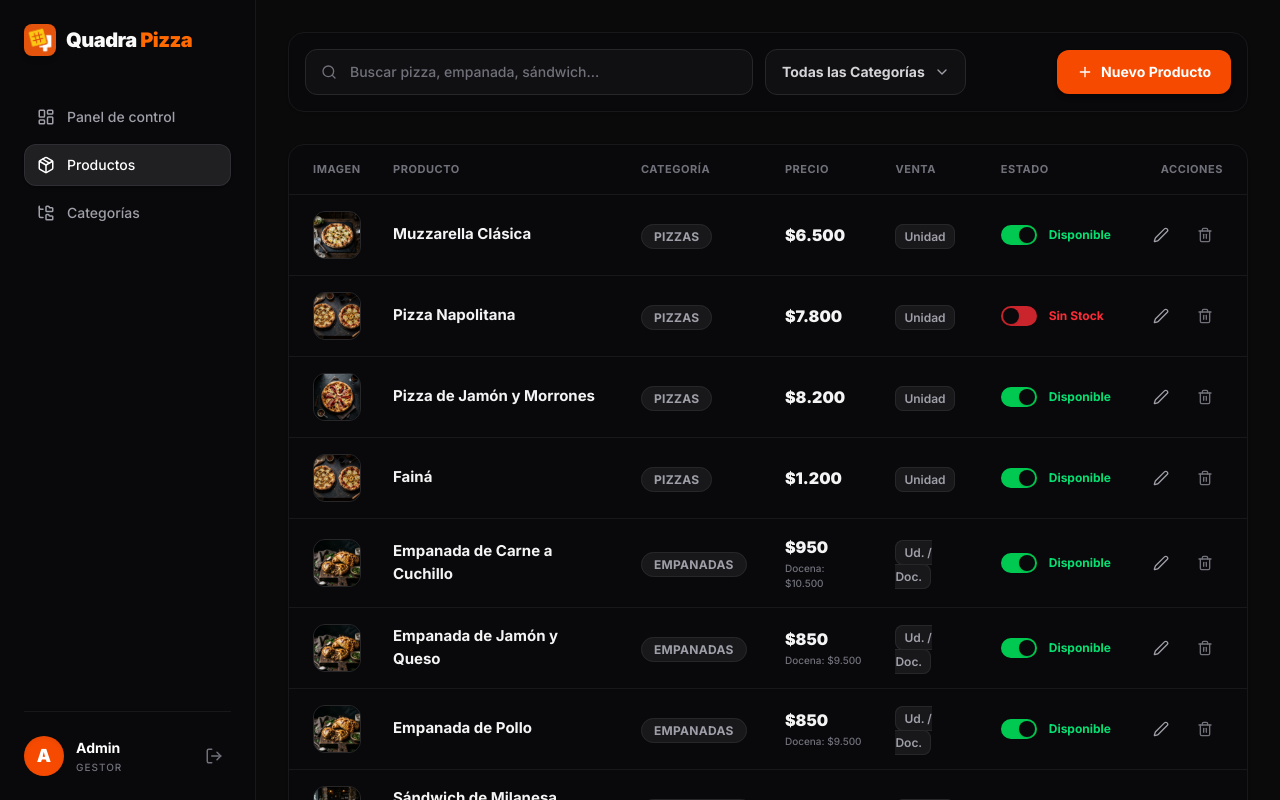
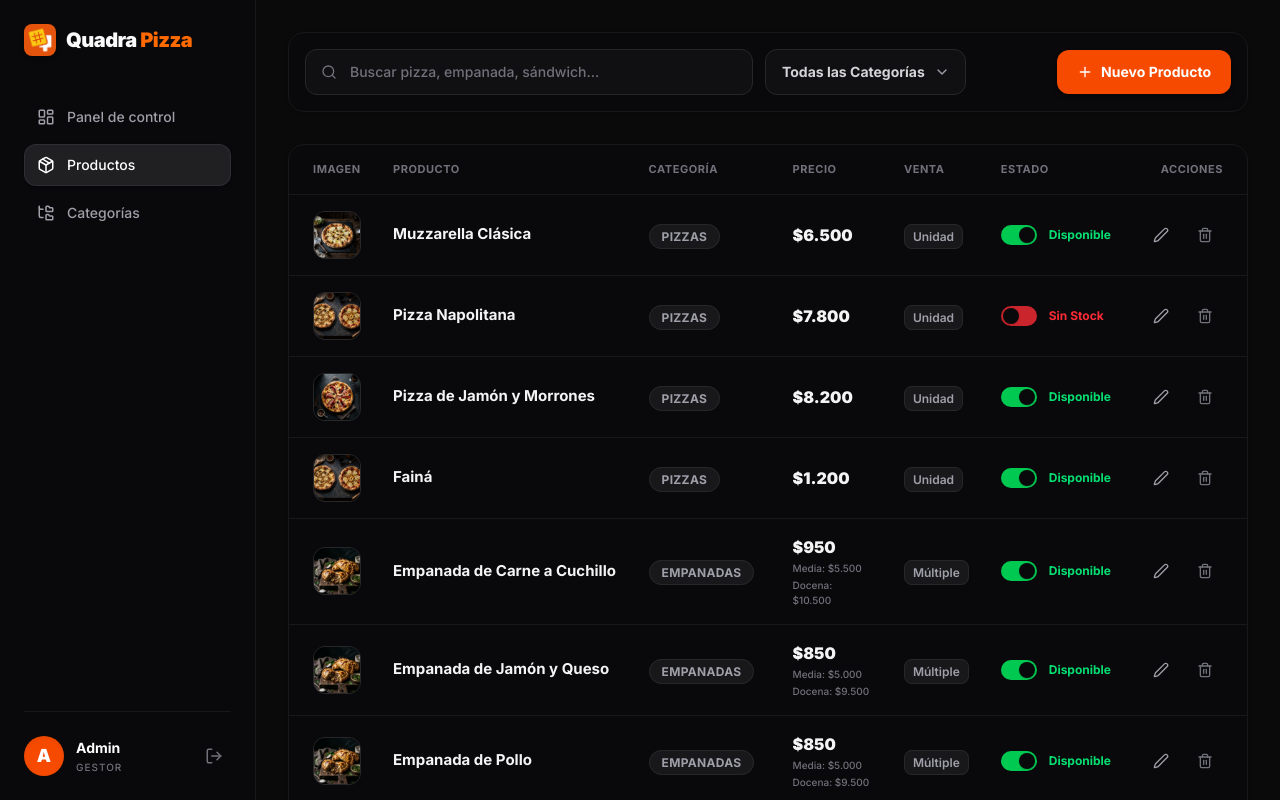
Before and after one commit to futurizatechar-hash/web-ventas-rotiseria, a Next.js app: page /admin/productos in a window 1280 px wide. Built offline with nearby package versions, Linux system fonts and the light colour scheme.

Commit message:
feat: add half dozen pricing and beverage mock images

```diff
--- a/src/app/admin/productos/page.tsx
+++ b/src/app/admin/productos/page.tsx
@@ -153,12 +153,13 @@ export default function ProductosPage() {
                         <div className="flex flex-col">
                           {p.isOffer && <span className="text-[10px] text-zinc-500 line-through font-semibold leading-none mb-0.5">{p.oldPrice}</span>}
                           <span className={`font-black ${p.isOffer ? 'text-orange-500' : 'text-zinc-100'}`}>{p.price}</span>
+                          {p.pricePerHalfDozen && <span className="text-[10px] text-zinc-500 font-medium mt-0.5">Media: {p.pricePerHalfDozen}</span>}
                           {p.pricePerDozen && <span className="text-[10px] text-zinc-500 font-medium mt-0.5">Docena: {p.pricePerDozen}</span>}
                         </div>
                       </td>
                       <td className="sm:p-4 hidden sm:table-cell">
                         <span className="text-xs font-semibold bg-zinc-900 px-2 py-1 rounded-lg border border-zinc-800 text-zinc-400 capitalize">
-                          {p.saleType === 'combo' ? 'Ud. / Doc.' : p.saleType}
+                          {p.saleType === 'combo' ? 'Múltiple' : p.saleType}
                         </span>
                       </td>
                       <td className="sm:p-4 mt-3 sm:mt-0">
@@ -343,19 +344,19 @@ export default function ProductosPage() {
                         onClick={() => setSaleType(type)}
                         className={`flex-1 text-xs font-bold py-2.5 rounded-lg transition capitalize ${saleType === type ? 'bg-zinc-950 text-white shadow-sm border border-zinc-800' : 'text-zinc-400 hover:text-white'}`}
                       >
-                        {type === 'combo' ? 'Ud. + Doc.' : type.charAt(0).toUpperCase() + type.slice(1)}
+                        {type === 'combo' ? 'Múltiple' : type.charAt(0).toUpperCase() + type.slice(1)}
                       </button>
                     ))}
                   </div>
                   <p className="text-[11px] text-zinc-500 mt-1.5 leading-tight">
                     {saleType === 'unidad' && '↳ El cliente pide por unidad. Ej: 1 pizza, 2 sándwiches.'}
                     {saleType === 'docena' && '↳ El cliente pide por docena. Ej: 1 docena de empanadas.'}
-                    {saleType === 'combo' && '↳ El cliente puede elegir pedir por unidad O por docena.'}
+                    {saleType === 'combo' && '↳ El cliente puede elegir unidad, media docena o docena.'}
                   </p>
                 </div>
 
                 {/* Precios */}
-                <div className={`grid gap-4 ${saleType === 'combo' ? 'grid-cols-2' : 'grid-cols-1'}`}>
+                <div className={`grid gap-4 ${saleType === 'combo' ? 'grid-cols-1 sm:grid-cols-3' : 'grid-cols-1'}`}>
                   <div>
                     <label className="block text-sm font-bold mb-1.5 text-zinc-400">
                       {saleType === 'docena' ? 'Precio por Docena' : 'Precio por Unidad'}
@@ -366,14 +367,22 @@ export default function ProductosPage() {
                     </div>
                   </div>
                   {saleType === 'combo' && (
-                    <div>
-                      <label className="block text-sm font-bold mb-1.5 text-zinc-400">Precio por Docena</label>
-                      <div className="relative">
-                        <span className="absolute left-4 top-1/2 -translate-y-1/2 text-zinc-400 font-bold text-sm">$</span>
-                        <input type="text" className="w-full bg-zinc-900/50 border border-zinc-800 rounded-xl pl-8 pr-4 py-3 outline-none focus:border-transparent focus:ring-2 focus:ring-orange-500 transition text-sm font-medium text-zinc-100 placeholder:text-zinc-500" placeholder="0" />
+                    <>
+                      <div>
+                        <label className="block text-sm font-bold mb-1.5 text-zinc-400">Media Docena</label>
+                        <div className="relative">
+                          <span className="absolute left-4 top-1/2 -translate-y-1/2 text-zinc-400 font-bold text-sm">$</span>
+                          <input type="text" className="w-full bg-zinc-900/50 border border-zinc-800 rounded-xl pl-8 pr-4 py-3 outline-none focus:border-transparent focus:ring-2 focus:ring-orange-500 transition text-sm font-medium text-zinc-100 placeholder:text-zinc-500" placeholder="0" />
+                        </div>
                       </div>
-                      <p className="text-[11px] text-zinc-500 mt-1.5">Precio especial al pedir docena.</p>
-                    </div>
+                      <div>
+                        <label className="block text-sm font-bold mb-1.5 text-zinc-400">Docena</label>
+                        <div className="relative">
+                          <span className="absolute left-4 top-1/2 -translate-y-1/2 text-zinc-400 font-bold text-sm">$</span>
+                          <input type="text" className="w-full bg-zinc-900/50 border border-zinc-800 rounded-xl pl-8 pr-4 py-3 outline-none focus:border-transparent focus:ring-2 focus:ring-orange-500 transition text-sm font-medium text-zinc-100 placeholder:text-zinc-500" placeholder="0" />
+                        </div>
+                      </div>
+                    </>
                   )}
                 </div>
 
--- a/src/context/ProductsContext.tsx
+++ b/src/context/ProductsContext.tsx
@@ -8,13 +8,14 @@ export type Product = {
   description?: string;
   price: string;           // Precio principal (unidad o precio base)
   oldPrice?: string;       // Precio anterior tachado (cuando es oferta)
+  pricePerHalfDozen?: string; // Precio por media docena (cuando aplica)
   pricePerDozen?: string;  // Precio por docena (cuando aplica)
   category: string;
   categoryId?: number;
   stock: boolean;
   image: string;
   isOffer: boolean;
-  saleType: "unidad" | "docena" | "combo";  // unidad: se vende x unidad, docena: se vende x docena, combo: ambas opciones
+  saleType: "unidad" | "docena" | "combo";  // unidad: se vende x unidad, docena: se vende x docena, combo: opciones combinadas
 };
 
 type ProductsContextType = {
@@ -81,6 +82,7 @@ export function ProductsProvider({ children }: { children: ReactNode }) {
       name: "Empanada de Carne a Cuchillo",
       description: "Carne seleccionada cortada a cuchillo, cebolla, morrón, aceitunas y huevo duro.",
       price: "$950",
+      pricePerHalfDozen: "$5.500",
       pricePerDozen: "$10.500",
       category: "Empanadas",
       categoryId: 201,
@@ -94,6 +96,7 @@ export function ProductsProvider({ children }: { children: ReactNode }) {
       name: "Empanada de Jamón y Queso",
       description: "El clásico de siempre, jugosa y llena de sabor. Disponible al horno o frita.",
       price: "$850",
+      pricePerHalfDozen: "$5.000",
       pricePerDozen: "$9.500",
       category: "Empanadas",
       categoryId: 201,
@@ -107,6 +110,7 @@ export function ProductsProvider({ children }: { children: ReactNode }) {
       name: "Empanada de Pollo",
       description: "Pollo desmenuzado con verduras, pimentón dulce y cebolla dorada.",
       price: "$850",
+      pricePerHalfDozen: "$5.000",
       pricePerDozen: "$9.500",
       category: "Empanadas",
       categoryId: 202,
@@ -140,6 +144,31 @@ export function ProductsProvider({ children }: { children: ReactNode }) {
       isOffer: false,
       saleType: "unidad"
     },
+    // --- BEBIDAS ---
+    {
+      id: 11,
+      name: "Coca-Cola 1.5L",
+      description: "Gaseosa línea Coca-Cola de litro y medio.",
+      price: "$2.500",
+      category: "Bebidas",
+      categoryId: 4,
+      stock: true,
+      image: "/coca.png",
+      isOffer: false,
+      saleType: "unidad"
+    },
+    {
+      id: 12,
+      name: "Cerveza Quilmes 1L",
+      description: "Cerveza rubia clásica bien fría.",
+      price: "$3.200",
+      category: "Bebidas",
+      categoryId: 4,
+      stock: true,
+      image: "/cerveza.png",
+      isOffer: false,
+      saleType: "unidad"
+    },
     // --- OFERTAS ---
     {
       id: 101,
@@ -160,8 +189,8 @@ export function ProductsProvider({ children }: { children: ReactNode }) {
       description: "2 pizzas muzzarella grandes para compartir en familia. ¡No te las pierdas!",
       price: "$11.000",
       oldPrice: "$13.000",
-      category: "Promos",
-      categoryId: 5,
+      category: "Pizzas",
+      categoryId: 1,
       stock: true,
       image: "/3.png",
       isOffer: true,
@@ -173,8 +202,8 @@ export function ProductsProvider({ children }: { children: ReactNode }) {
       description: "Elegí los sabores. Carne, jamón y queso, pollo o caprese.",
       price: "$9.500",
       oldPrice: "$11.500",
-      category: "Promos",
-      categoryId: 5,
+      category: "Empanadas",
+      categoryId: 2,
       stock: true,
       image: "/2.png",
       isOffer: true,
```
Also changed, not shown: src/app/page.tsx (+32 -14 lines), public/cerveza.png (added), public/coca.png (added).
